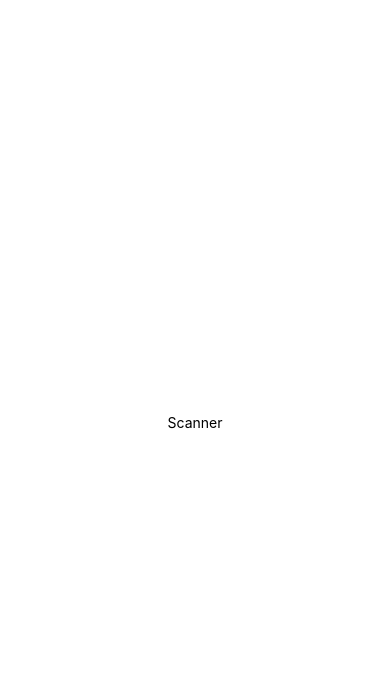
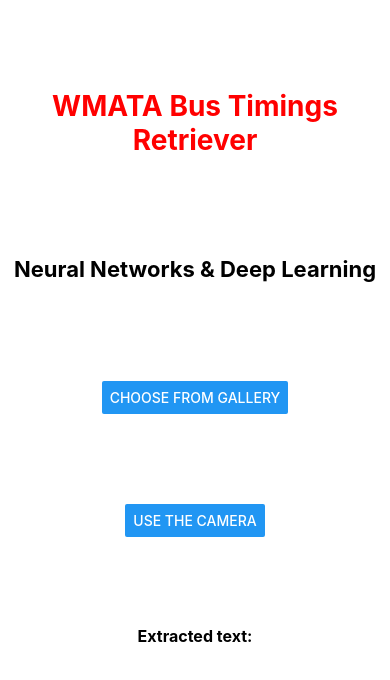
Before and after one commit to metalalloy/neural-frontend, a React Native app in the folder neuralnet/: screen / in a window 390 px wide. Shown: the top 680 px of the page. Built offline with nearby package versions, Linux system fonts and the light colour scheme.

Commit message:
test with example ocr api

```diff
--- a/neuralnet/App.js
+++ b/neuralnet/App.js
@@ -1,20 +1,176 @@
-import { StatusBar } from 'expo-status-bar';
-import { StyleSheet, Text, View } from 'react-native';
+// App.js file
+
+import { StatusBar } from "expo-status-bar";
+import { useState } from "react";
+import {
+	Button,
+	StyleSheet,
+	Text,
+	Image,
+	SafeAreaView,
+} from "react-native";
+import * as ImagePicker from "expo-image-picker";
+import * as Permissions from "expo-permissions";
 
 export default function App() {
-  return (
-    <View style={styles.container}>
-      <Text>Scanner</Text>
-      <StatusBar style="auto" />
-    </View>
-  );
+
+	// State to hold the selected image
+	const [image, setImage] = useState(null);
+
+	// State to hold extracted text
+	const [extractedText, setExtractedText] =
+		useState("");
+
+	// Function to pick an image from the
+	// device's gallery
+	const pickImageGallery = async () => {
+		let result =
+			await ImagePicker.launchImageLibraryAsync({
+				mediaTypes:
+					ImagePicker.MediaTypeOptions.Images,
+				allowsEditing: true,
+				base64: true,
+				allowsMultipleSelection: false,
+			});
+		if (!result.canceled) {
+
+			// Perform OCR on the selected image
+			performOCR(result.assets[0]);
+
+			// Set the selected image in state
+			setImage(result.assets[0].uri);
+		}
+	};
+
+	// Function to capture an image using the
+	// device's camera
+  const pickImageCamera = async () => {
+    // Request permission to access the camera
+    const { status } = await Permissions.askAsync(Permissions.CAMERA);
+
+    if (status === 'granted') {
+      // Permission granted, proceed with launching camera
+      let result = await ImagePicker.launchCameraAsync({
+        mediaTypes: ImagePicker.MediaTypeOptions.Images,
+        allowsEditing: true,
+        base64: true,
+        allowsMultipleSelection: false,
+      });
+
+      if (!result.cancelled) {
+        // Perform OCR on the captured image
+        // Set the captured image in state
+        performOCR(result.assets[0]);
+        setImage(result.assets[0].uri);
+      }
+    } else {
+      // Permission denied
+      console.log('Permission to access camera denied');
+    }
+  }
+
+	// Function to perform OCR on an image
+	// and extract text
+	const performOCR = (file) => {
+		let myHeaders = new Headers();
+		myHeaders.append(
+			"apikey",
+
+			// ADDD YOUR API KEY HERE
+			"FEmvQr5uj99ZUvk3essuYb6P5lLLBS20"
+		);
+		myHeaders.append(
+			"Content-Type",
+			"multipart/form-data"
+		);
+
+		let raw = file;
+		let requestOptions = {
+			method: "POST",
+			redirect: "follow",
+			headers: myHeaders,
+			body: raw,
+		};
+
+		// Send a POST request to the OCR API
+		fetch(
+			"https://api.apilayer.com/image_to_text/upload",
+			requestOptions
+		)
+			.then((response) => response.json())
+			.then((result) => {
+
+				// Set the extracted text in state
+				setExtractedText(result["all_text"]);
+			})
+			.catch((error) => console.log("error", error));
+	};
+
+	return (
+		<SafeAreaView style={styles.container}>
+			<Text style={styles.heading}>
+				WMATA Bus Timings Retriever
+			</Text>
+			<Text style={styles.heading2}>
+				Neural Networks & Deep Learning
+			</Text>
+			<Button
+				title="Choose from gallery"
+				onPress={pickImageGallery}
+			/>
+			<Button
+				title="Use the Camera"
+				onPress={pickImageCamera}
+			/>
+			{image && (
+				<Image
+					source={{ uri: image }}
+					style={{
+						width: 400,
+						height: 300,
+						objectFit: "contain",
+					}}
+				/>
+			)}
+
+			<Text style={styles.text1}>
+				Extracted text:
+			</Text>
+			<Text style={styles.text1}>
+				{extractedText}
+			</Text>
+			<StatusBar style="auto" />
+		</SafeAreaView>
+	);
 }
 
 const styles = StyleSheet.create({
-  container: {
-    flex: 1,
-    backgroundColor: '#fff',
-    alignItems: 'center',
-    justifyContent: 'center',
-  },
+	container: {
+		display: "flex",
+		alignContent: "center",
+		alignItems: "center",
+		justifyContent: "space-evenly",
+		backgroundColor: "#fff",
+		height: "100%",
+	},
+	heading: {
+		fontSize: 28,
+		fontWeight: "bold",
+		marginBottom: 10,
+		color: "red",
+		textAlign: "center",
+	},
+	heading2: {
+		fontSize: 22,
+		fontWeight: "bold",
+		marginBottom: 10,
+		color: "black",
+		textAlign: "center",
+	},
+	text1: {
+		fontSize: 16,
+		marginBottom: 10,
+		color: "black",
+		fontWeight: "bold",
+	},
 });
--- a/neuralnet/package.json
+++ b/neuralnet/package.json
@@ -10,6 +10,9 @@
   },
   "dependencies": {
     "expo": "~50.0.14",
+    "expo-camera": "~14.1.3",
+    "expo-image-picker": "~14.7.1",
+    "expo-permissions": "^14.4.0",
     "expo-status-bar": "~1.11.1",
     "react": "18.2.0",
     "react-native": "0.73.6"
```
Also changed, not shown: 1 other file (tests, documents, lock files or other folders).
